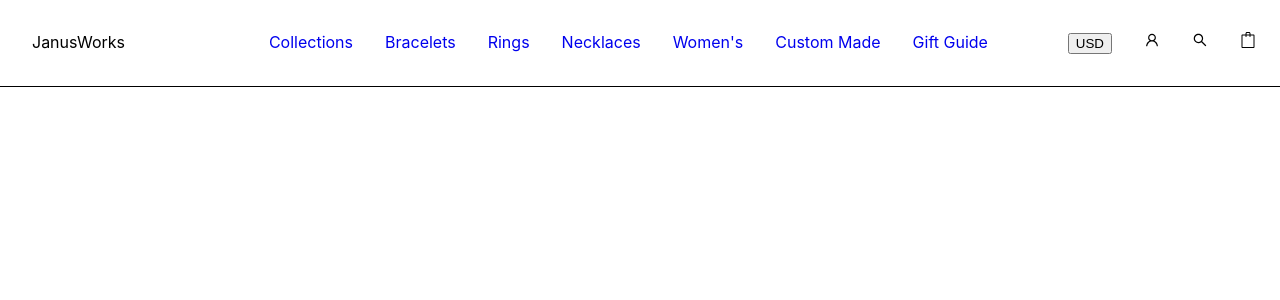
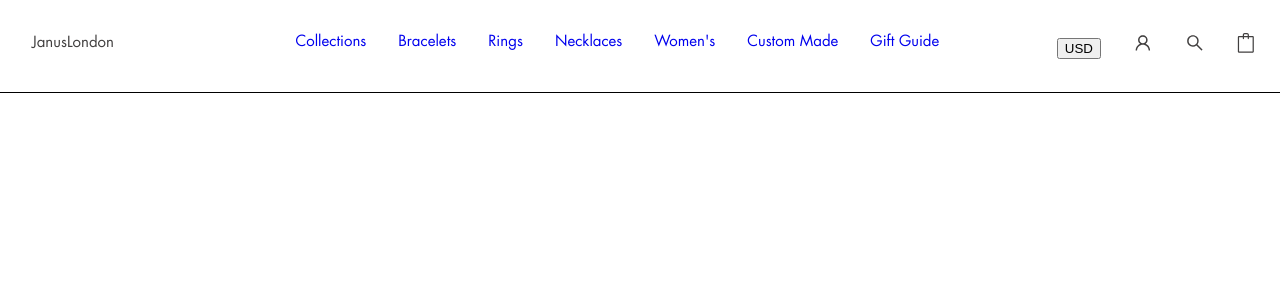
Before and after one commit to NichKHu/Janus-Ecommerce-React, a React (Create React App) app: page / in a window 1280 px wide. Shown: the top 300 px of the page. Built offline with nearby package versions, Linux system fonts and the light colour scheme.

Commit message:
Imported new font face, FuturaLT

```diff
--- a/src/components/Navbar/Navbar.css
+++ b/src/components/Navbar/Navbar.css
@@ -1,11 +1,20 @@
+@font-face {
+    font-family: FuturaLT;
+    src:url(futura.ttf);
+}
+
 .logo {
     padding: 2rem;
 }
 
 .container {
     display: flex;
-    border-bottom: 1px solid black;
+    border-bottom: 0.5px solid black;
     justify-content: space-between;
+
+    font-family: 'FuturaLT', 'sans-serif';
+    color: #413F3F;
+    font-size: 15px;
 }
 
 .dropdown-menu > ul {
@@ -23,4 +32,5 @@
 .user > * {
     padding: 2rem 0.5rem;
     margin-right: 1rem;
+    font-size: 1.23rem;
 }
--- a/src/components/Navbar/Navbar.js
+++ b/src/components/Navbar/Navbar.js
@@ -8,7 +8,7 @@
   return (
     <div className='navbar'>
       <div className='container'>
-        <div className='logo'>JanusWorks</div>
+        <div className='logo'>JanusLondon</div>
         <div className='dropdown-menu'>
           <ul>
             <li><a href='#'>Collections</a></li>
--- a/src/index.css
+++ b/src/index.css
@@ -1,3 +1,5 @@
+@import url('https://fonts.googleapis.com/css2?family=Raleway:ital,wght@0,100;0,200;0,300;0,400;0,500;1,100;1,200;1,300;1,400&display=swap');
+
 body {
   margin: 0;
   font-family: -apple-system, BlinkMacSystemFont, 'Segoe UI', 'Roboto', 'Oxygen',
```
Also changed, not shown: src/components/Navbar/futura.ttf (added).
